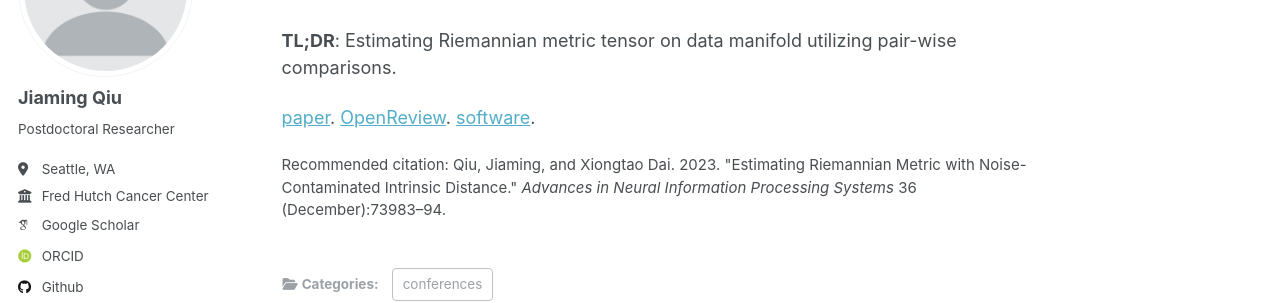
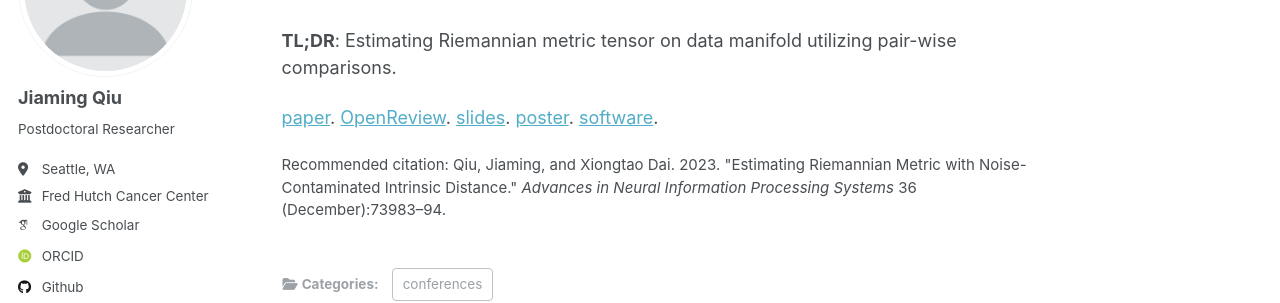
Before and after one commit to jiamingqiu/jiamingqiu.github.io, a Jekyll site: the page built from _publications/metric_neurips.md, in a window 1280 px wide and 1123 px high. Shown: the part 204-507 px from the top of the window. Built offline with Jekyll 4.4.1, drawn with Linux system fonts in a browser that asks for light colours; some web fonts are replaced.

Commit message:
add neurips 2023 materials

```diff
--- a/_publications/metric_neurips.md
+++ b/_publications/metric_neurips.md
@@ -3,7 +3,7 @@ title: "Estimating Riemannian Metric with Noise-Contaminated Intrinsic Distance"
 collection: publications
 category: conferences
 permalink: /publications/metric
-excerpt: '[paper](https://proceedings.neurips.cc/paper_files/paper/2023/hash/ea5cb7d9fd2deb0554def3552962d276-Abstract-Conference.html). [OpenReview](https://openreview.net/forum?id=lc8asG5NwF). [software](https://github.com/jiamingqiu/remeloc).'
+excerpt: '[paper](https://proceedings.neurips.cc/paper_files/paper/2023/hash/ea5cb7d9fd2deb0554def3552962d276-Abstract-Conference.html). [OpenReview](https://openreview.net/forum?id=lc8asG5NwF). [slides](https://slideslive.com/39011352). [poster](/files/metricPoster.pdf). [software](https://github.com/jiamingqiu/remeloc).'
 date: 2023-12-01
 venue: 'Advances in Neural Information Processing Systems'
 slidesurl:
@@ -18,4 +18,16 @@ Estimating Riemannian metric tensor on data manifold utilizing pair-wise compari
 
 [paper](https://proceedings.neurips.cc/paper_files/paper/2023/hash/ea5cb7d9fd2deb0554def3552962d276-Abstract-Conference.html).
 [OpenReview](https://openreview.net/forum?id=lc8asG5NwF).
+[slides](https://slideslive.com/39011352).
+[poster](/files/metricPoster.pdf).
 [software](https://github.com/jiamingqiu/remeloc).
+
+<!-- <div id="presentation-embed-39011352"></div>
+<script src="https://slideslive.com/embed_presentation.js"></script>
+<script>
+  embed = new SlidesLiveEmbed("presentation-embed-39011352", {
+    presentationId: "39011352",
+    autoPlay: false,
+    verticalEnabled: true,
+  });
+</script> -->
```
Also changed, not shown: 1 other file.
